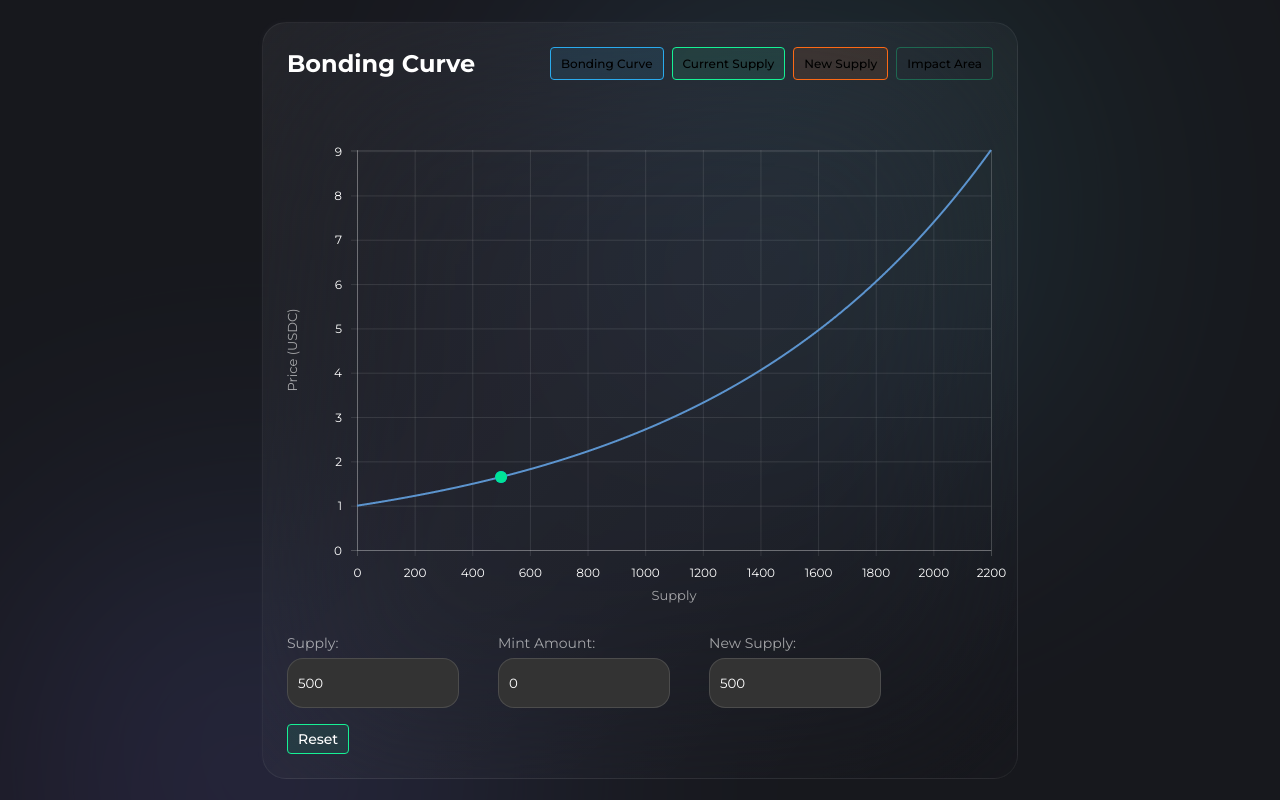
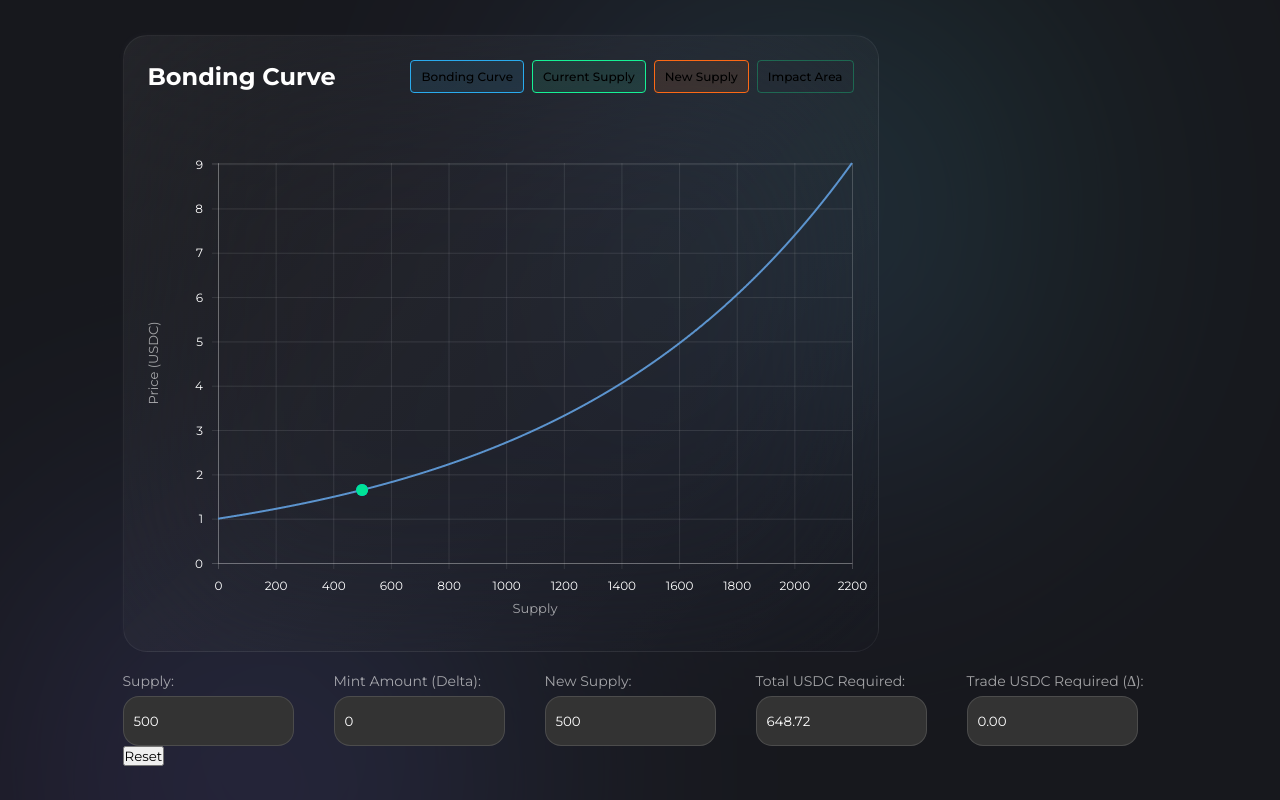
Before and after one commit to antisyst/trade_chart, a Next.js app: page / in a window 1280 px wide. Built offline with nearby package versions, Linux system fonts and the light colour scheme.

Commit message:
Update Chart.tsx

```diff
--- a/src/components/Chart.tsx
+++ b/src/components/Chart.tsx
@@ -8,6 +8,8 @@ const BondingCurveChart: React.FC = () => {
 
   const calculatePrice = (supply: number): number => initialPrice * Math.exp(k * supply);
   const calculateTotalFunds = (supply: number): number => (initialPrice / k) * (Math.exp(k * supply) - 1);
+  const calculateTradeFunds = (initSupply: number, delta: number): number =>
+    calculateTotalFunds(initSupply + delta) - calculateTotalFunds(initSupply);
 
   const chartRef = useRef<SVGSVGElement | null>(null);
   const [chartWidth, setChartWidth] = useState<number>(700);
@@ -15,6 +17,7 @@ const BondingCurveChart: React.FC = () => {
   const [mintAmount, setMintAmount] = useState(0);
   const [newSupply, setNewSupply] = useState(currentSupply);
   const [totalUSDCRequired, setTotalUSDCRequired] = useState<number>(calculateTotalFunds(currentSupply));
+  const [tradeUSDCRequired, setTradeUSDCRequired] = useState<number>(0);
 
   const height = 500;
 
@@ -30,6 +33,7 @@ const BondingCurveChart: React.FC = () => {
     setCurrentSupply(500);
     setNewSupply(500);
     setTotalUSDCRequired(calculateTotalFunds(500));
+    setTradeUSDCRequired(0);
   };
 
   useEffect(() => {
@@ -162,9 +166,11 @@ const BondingCurveChart: React.FC = () => {
       const [mouseX] = d3.pointer(event);
       const clickedSupply = Math.round(xScale.invert(mouseX));
 
+      const delta = clickedSupply - currentSupply;
       setNewSupply(clickedSupply);
-      setMintAmount(clickedSupply - currentSupply);
+      setMintAmount(delta);
       setTotalUSDCRequired(calculateTotalFunds(clickedSupply));
+      setTradeUSDCRequired(calculateTradeFunds(currentSupply, delta));
     });
 
     return () => {
@@ -175,9 +181,11 @@ const BondingCurveChart: React.FC = () => {
 
   const handleSupplyChange = (event: React.ChangeEvent<HTMLInputElement>) => {
     const supply = parseFloat(event.target.value) || 0;
+    const delta = supply - currentSupply;
     setCurrentSupply(supply);
     setNewSupply(supply + mintAmount);
     setTotalUSDCRequired(calculateTotalFunds(supply + mintAmount));
+    setTradeUSDCRequired(calculateTradeFunds(supply, delta));
   };
 
   const handleMintAmountChange = (event: React.ChangeEvent<HTMLInputElement>) => {
@@ -185,9 +193,11 @@ const BondingCurveChart: React.FC = () => {
     setMintAmount(amount);
     setNewSupply(currentSupply + amount);
     setTotalUSDCRequired(calculateTotalFunds(currentSupply + amount));
+    setTradeUSDCRequired(calculateTradeFunds(currentSupply, amount));
   };
 
   return (
+    <div className={styles.chartLayout}>
       <div className={styles.chartContainer}>
         <div className={styles.topContent}>
           <h2 className={styles.chartTitle}>Bonding Curve</h2>
@@ -199,6 +209,8 @@ const BondingCurveChart: React.FC = () => {
           </div>
         </div>
         <svg ref={chartRef} className={styles.mainChartSvg}></svg>
+      </div>
+      <div className={styles.formContainer}>
       <div className={styles.inputContainer}>
           <label className={styles.inputLabel}>
             Supply:
@@ -210,7 +222,7 @@ const BondingCurveChart: React.FC = () => {
             />
           </label>
           <label className={styles.inputLabel}>
-          Mint Amount:
+            Mint Amount (Delta):
             <input
               type="number"
               value={mintAmount}
@@ -227,9 +239,28 @@ const BondingCurveChart: React.FC = () => {
               className={styles.inputField}
             />
           </label>
+          <label className={styles.inputLabel}>
+            Total USDC Required:
+            <input
+              type="number"
+              value={totalUSDCRequired.toFixed(2)}
+              readOnly
+              className={styles.inputField}
+            />
+          </label>
+          <label className={styles.inputLabel}>
+            Trade USDC Required (Δ):
+            <input
+              type="number"
+              value={tradeUSDCRequired.toFixed(2)}
+              readOnly
+              className={styles.inputField}
+            />
+          </label>
         </div>
         <div className={styles.presetButtons}>
           <button onClick={resetValues} className={styles.resetButton}>Reset</button>
+        </div>
       </div>
     </div>
   );
```
Lines whose indentation alone changed are shown as unchanged.
